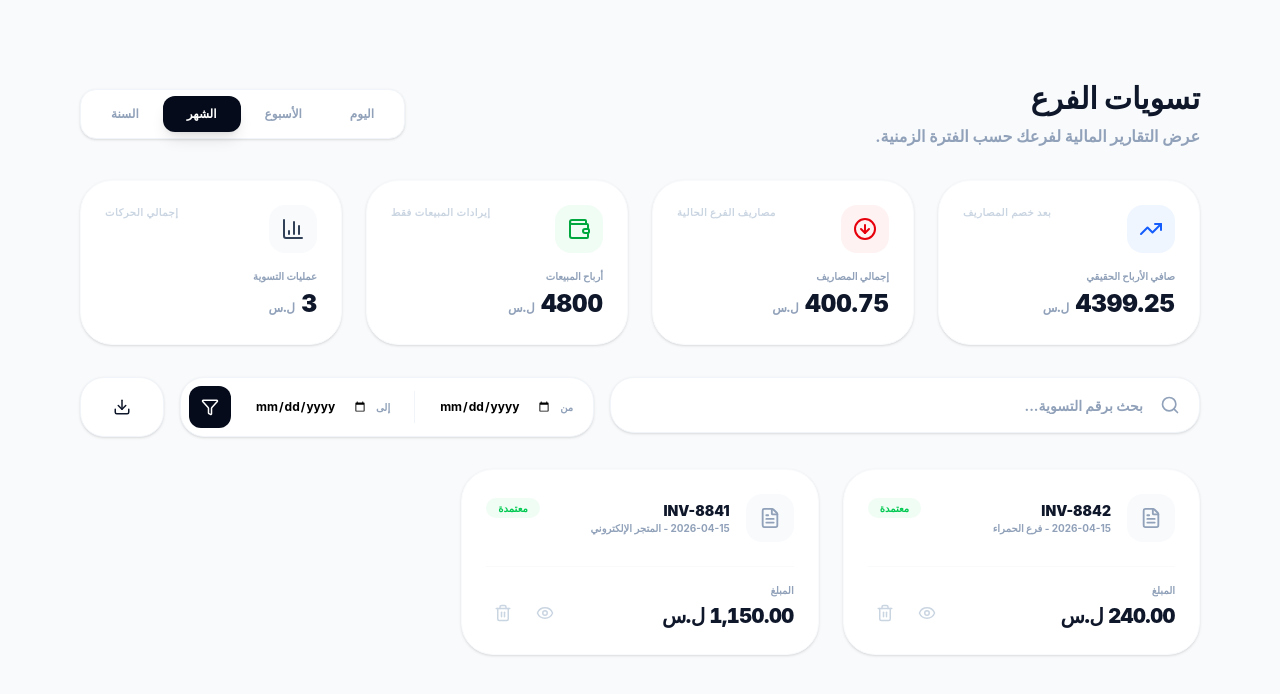
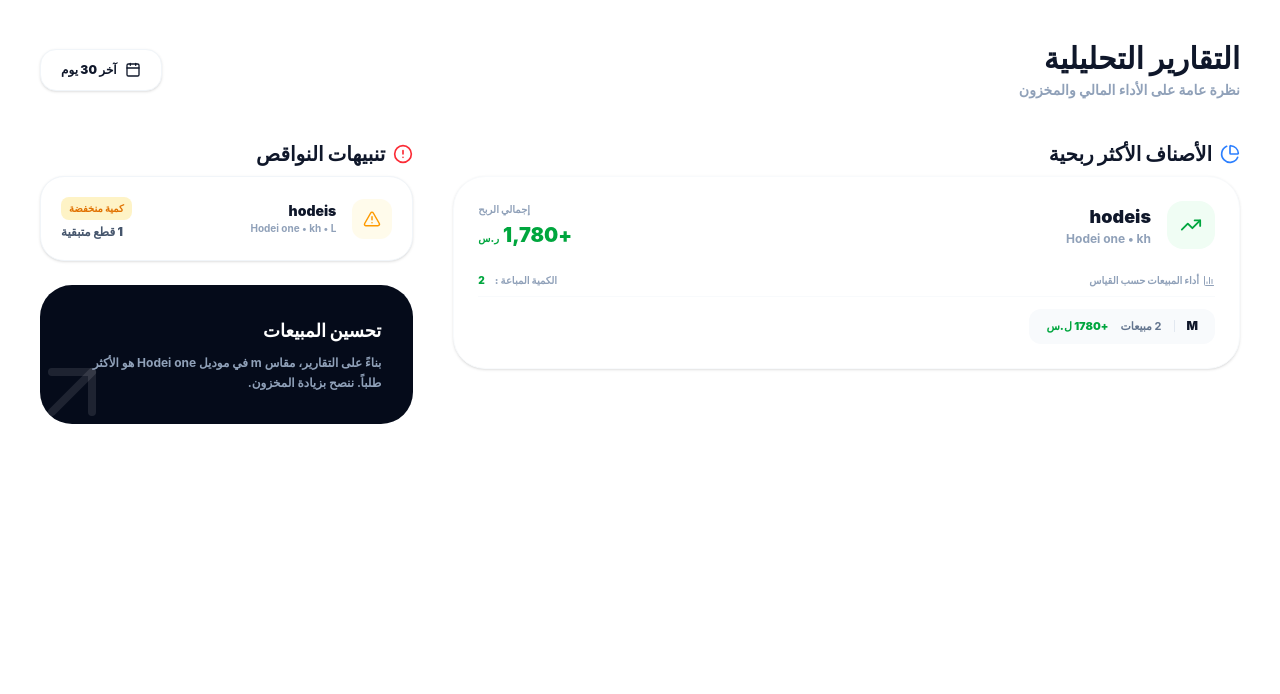
Before and after one commit to maichealalbotrous/matajer-pro-FrontEnd, a React (Vite) app: page / in a window 1280 px wide. Shown: the top 694 px of the page. Built offline with nearby package versions, Linux system fonts and the light colour scheme.

Commit message:
implements the reports page and components

```diff
--- a/src/App.jsx
+++ b/src/App.jsx
@@ -1,5 +1,6 @@
 import './App.css'
 import AdminDashboard from './pages/AdminDashboard/AdminDashboard'
+import Reports from './pages/Reports/Reports'
 import Settlements_page from './pages/Settlements/Settlements_page'
 
 function App() {
@@ -7,7 +8,7 @@ function App() {
   return (
 
     <>
-    <Settlements_page/>
+    <Reports/>
     </>
   )
 }
--- a/src/components/Admin_component/Reports/LowStockAlert/LowStockAlert.jsx
+++ b/src/components/Admin_component/Reports/LowStockAlert/LowStockAlert.jsx
@@ -16,8 +16,8 @@ function LowStockAlert({ items = [] }) {
                 <AlertTriangle size={18} />
               </div>
               <div>
-                <h4 className="text-sm font-black text-[#0f172a]">{item.variant_name}</h4>
-                <p className="text-[10px] text-slate-400 font-bold">{item.product_name} • {item.color} • {item.size}</p>
+                <h4 className="text-sm font-black text-[#0f172a]">{item.product_name}</h4>
+                <p className="text-[10px] text-slate-400 font-bold">{item.variant_name} • {item.color} • {item.size}</p>
               </div>
             </div>
             <div className="text-left flex flex-col items-end gap-1">
--- a/src/components/Admin_component/Reports/ReportsManager/ReportsManager.jsx
+++ b/src/components/Admin_component/Reports/ReportsManager/ReportsManager.jsx
@@ -1,27 +1,11 @@
 import React from 'react';
 
-import { PieChart, AlertCircle, Calendar } from 'lucide-react';
+import { PieChart, AlertCircle, Calendar, ArrowUpRight, TrendingUp, BarChart3, AlertTriangle } from 'lucide-react';
 import TopProfitCard from '../TopProfitCard/TopProfitCard';
 import LowStockAlert from '../LowStockAlert/LowStockAlert';
+import { topProfitableData, lowStockData } from './lib';
 
 function ReportsManager() {
-  // بيانات تجريبية من هيكلة الباك إند الخاص بك
-  const topProfitableData = [
-    {
-      product_name: "hodeis",
-      variant_name: "Hodei one",
-      color: "kh",
-      total_profit: 1780,
-      total_sold: 2,
-      sizes_performance: [{ size: "m", profit: 1780, qty: "2" }]
-    }
-  ];
-
-  const lowStockData = [
-    // مثال لبيانات المخزون المنخفض
-    // { product_name: "hodeis", variant_name: "Hodei one", color: "kh", size: "L", quantity: 1, status: "كمية منخفضة" }
-  ];
-
   return (
     <div className="p-4 md:p-10 max-w-7xl mx-auto space-y-10" dir="rtl">
       {/* Header */}
@@ -36,7 +20,7 @@ function ReportsManager() {
       </div>
 
       <div className="grid grid-cols-1 lg:grid-cols-3 gap-10">
-        {/* قسم الأكثر ربحية - يأخذ مساحة أكبر */}
+        {/* topProfit */}
         <div className="lg:col-span-2 space-y-6">
           <div className="flex items-center gap-2 mb-2">
             <PieChart className="text-blue-500" size={20} />
@@ -45,7 +29,7 @@ function ReportsManager() {
           <TopProfitCard data={topProfitableData} />
         </div>
 
-        {/* قسم تنبيهات المخزون */}
+        {/* lowStock*/}
         <div className="space-y-6">
           <div className="flex items-center gap-2 mb-2">
             <AlertCircle className="text-red-500" size={20} />
@@ -53,12 +37,11 @@ function ReportsManager() {
           </div>
           <LowStockAlert items={lowStockData} />
 
-          {/* بطاقة إضافية سريعة */}
           <div className="bg-[#050b1a] p-8 rounded-[32px] text-white overflow-hidden relative">
             <div className="relative z-10">
               <h3 className="text-lg font-black mb-2">تحسين المبيعات</h3>
               <p className="text-slate-400 text-xs font-bold leading-relaxed">
-                بناءً على التقارير، مقاس M في موديل Hodei one هو الأكثر طلباً. ننصح بزيادة المخزون.
+                بناءً على التقارير، مقاس {topProfitableData[0]?.sizes_performance[0]?.size} في موديل {topProfitableData[0]?.variant_name} هو الأكثر طلباً. ننصح بزيادة المخزون.
               </p>
             </div>
             <ArrowUpRight className="absolute -bottom-4 -left-4 text-white/10 w-24 h-24" />
--- /dev/null
+++ b/src/components/Admin_component/Reports/ReportsManager/lib.jsx
@@ -0,0 +1,14 @@
+export const topProfitableData = [
+    {
+      product_name: "hodeis",
+      variant_name: "Hodei one",
+      color: "kh",
+      total_profit: 1780,
+      total_sold: 2,
+      sizes_performance: [{ size: "m", profit: 1780, qty: "2" }]
+    }
+  ];
+
+ export  const lowStockData = [
+    { product_name: "hodeis", variant_name: "Hodei one", color: "kh", size: "L", quantity: 1, status: "كمية منخفضة" }
+  ];
--- a/src/components/Admin_component/Reports/TopProfitCard/TopProfitCard.jsx
+++ b/src/components/Admin_component/Reports/TopProfitCard/TopProfitCard.jsx
@@ -12,8 +12,8 @@ function TopProfitCard({ data = [] }) {
                 <TrendingUp size={22} />
               </div>
               <div>
-                <h3 className="text-lg font-black text-[#0f172a]">{item.variant_name}</h3>
-                <p className="text-xs text-slate-400 font-bold">{item.product_name} • {item.color}</p>
+                <h3 className="text-lg font-black text-[#0f172a]">{item.product_name}</h3>
+                <p className="text-xs text-slate-400 font-bold">{item.variant_name} • {item.color}</p>
               </div>
             </div>
             <div className="text-left">
@@ -28,15 +28,15 @@ function TopProfitCard({ data = [] }) {
               <p className="text-[10px] font-black text-slate-400 flex items-center gap-1">
                 <BarChart3 size={12} /> أداء المبيعات حسب القياس
               </p>
-              <span className="text-[10px] font-black text-slate-400">الكمية المباعة: {item.total_sold}</span>
+              <span className="text-[10px] font-black text-slate-400"><span> الكمية المباعة :</span> <span className="text-green-600 ms-2">{item.total_sold}</span></span>
             </div>
             <div className="flex flex-wrap gap-2">
               {item.sizes_performance.map((size, sIdx) => (
                 <div key={sIdx} className="bg-slate-50 px-4 py-2 rounded-xl flex items-center gap-3 border border-transparent hover:border-slate-200 transition-all">
-                  <span className="text-xs font-black text-[#0f172a] uppercase">M {size.size}</span>
+                  <span className="text-xs font-black text-[#0f172a] uppercase"> {size.size}</span>
                   <div className="w-[1px] h-3 bg-slate-200" />
                   <span className="text-[11px] font-bold text-slate-500">{size.qty} مبيعات</span>
-                  <span className="text-[11px] font-black text-green-600">+{size.profit} ر.س</span>
+                  <span className="text-[11px] font-black text-green-600">+{size.profit} ل.س</span>
                 </div>
               ))}
             </div>
```
